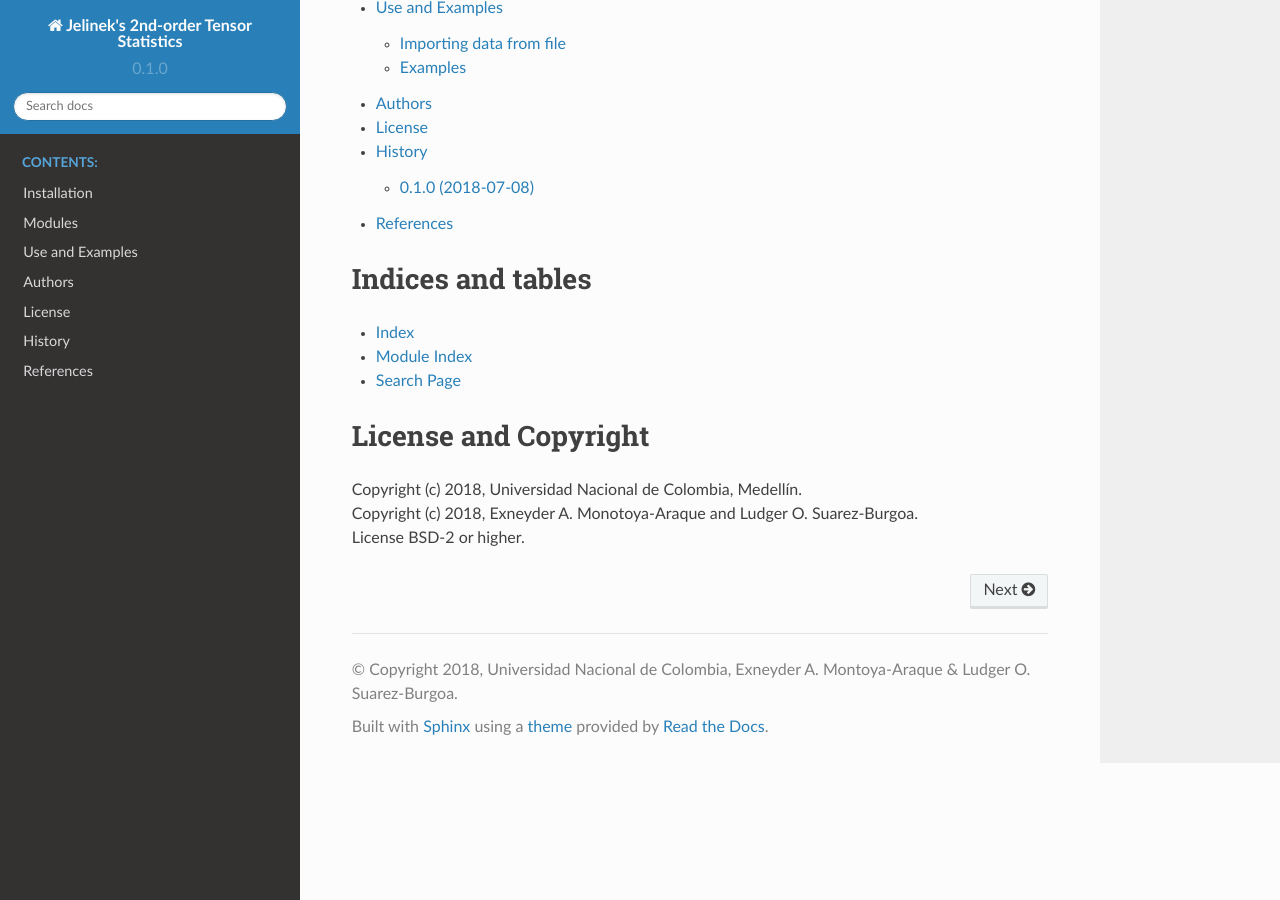
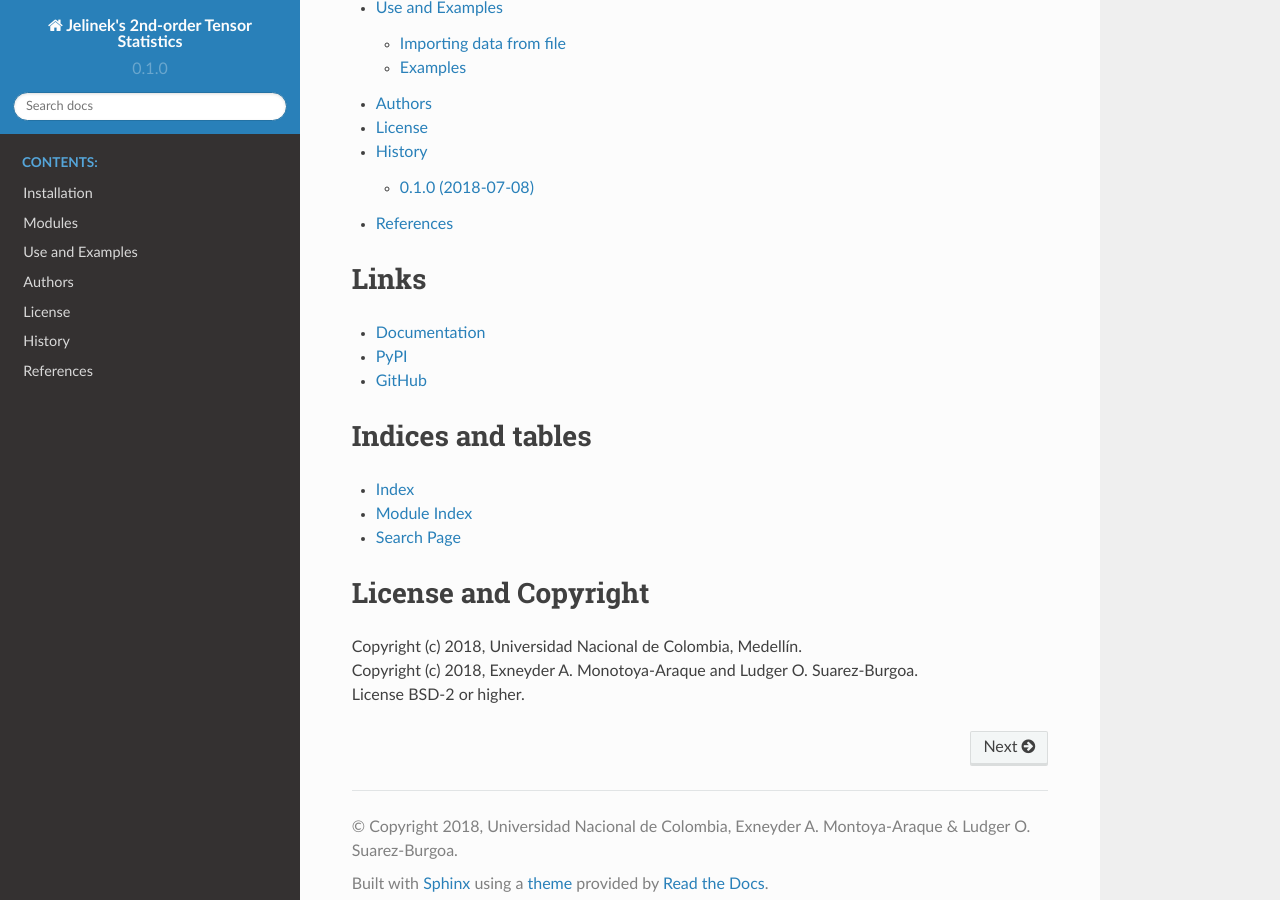
Before and after one commit to eamontoyaa/jelinekstat, a Sphinx documentation site: the page built from docs/index.rst, in a window 1280 px wide and 900 px high, scrolled down 640 px. Built offline with Sphinx 7.4.7 and the Read the Docs theme 2.0.0, drawn with Linux system fonts in a browser that asks for light colours.

Commit message:
Editing some examples in the documentation

```diff
--- a/docs/index.rst
+++ b/docs/index.rst
@@ -19,6 +19,7 @@ This application program is able to plot the summary of the statistical model
 described above in a stereographic projection for a better understanding of the
 outcomes.
 
+
 .. toctree::
    :maxdepth: 2
    :caption: Contents:
@@ -30,6 +31,15 @@ outcomes.
    license
    history
    references
+
+
+Links
+=====
+
+* `Documentation <https://jelinekstat.readthedocs.io>`_
+* `PyPI <https://pypi.org/project/jelinekstat>`_
+* `GitHub <https://github.com/eamontoyaa/jelinekstat>`_
+
 
 Indices and tables
 ==================
```
